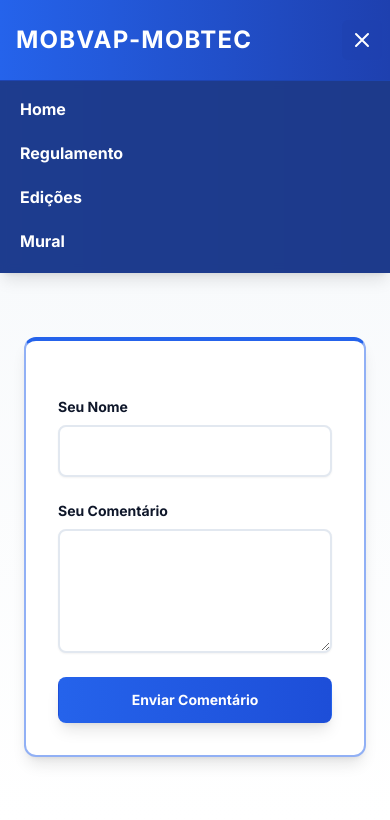
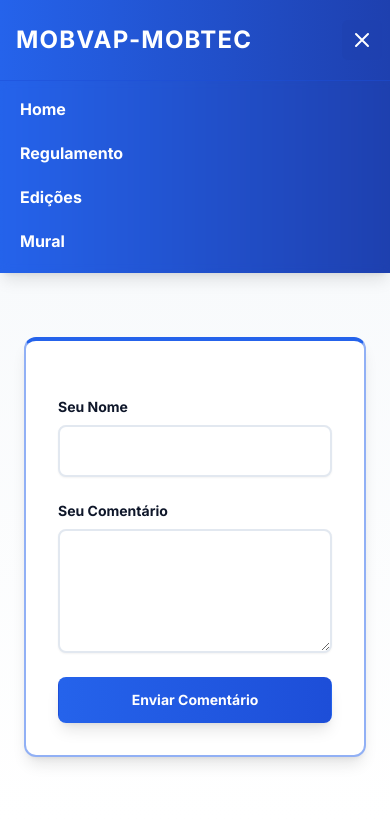
Before and after one commit to matiasestigarribia/mobvap-mobtec, a Django app: page /comments/ in a window 390 px wide, after a click on "Open main menu". Shown: the top 820 px of the page. Run offline with Django 5.2, Linux system fonts and the light colour scheme; data that the repository does not hold is empty.

Commit message:
fix/mobile-home-layout

```diff
--- a/app/templates/components/navbar.html
+++ b/app/templates/components/navbar.html
@@ -59,7 +59,7 @@
         x-transition:enter-start="opacity-0 -translate-y-2" x-transition:enter-end="opacity-100 translate-y-0"
         x-transition:leave="transition ease-in duration-150" x-transition:leave-start="opacity-100 translate-y-0"
         x-transition:leave-end="opacity-0 -translate-y-2"
-        class="md:hidden bg-blue-900/95 backdrop-blur-sm border-t border-blue-700/50" id="mobile-menu">
+        class="md:hidden bg-slate-900/75 backdrop-blur-sm border-t border-blue-700/50" id="mobile-menu">
         <div class="px-2 pt-2 pb-3 space-y-1 sm:px-3">
             <a href="{% url 'home-page' %}"
                 class="block px-3 py-2 rounded-md text-base font-semibold text-white hover:bg-white/10 transition-all">Home</a>
```
